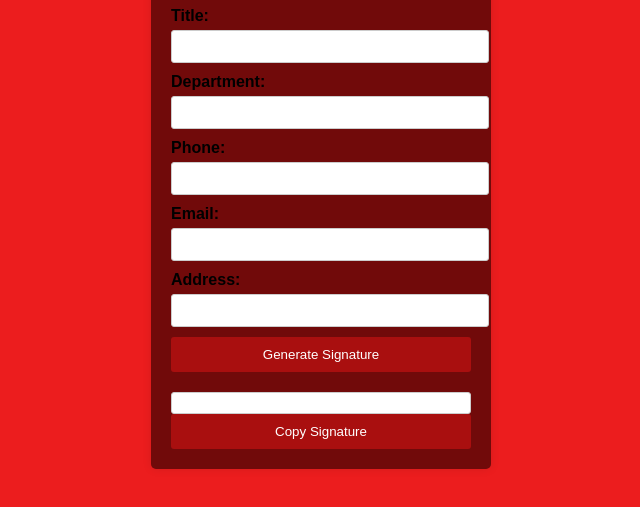
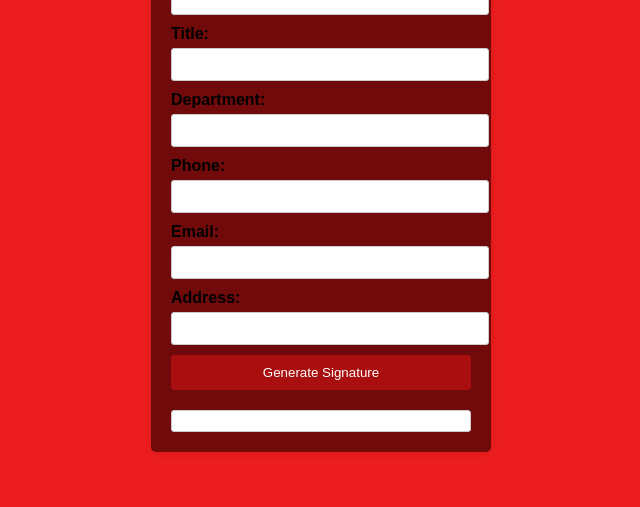
Before and after one commit to HarryGraves1312/email-signature-generator, a plain HTML site: page index.html in a window 1280 px wide. Shown: the part 251-758 px from the top of the page, without its empty margins (319-959 px from the left). Drawn offline with Linux system fonts and the light colour scheme.

Commit message:
Update index.html

```diff
--- a/index.html
+++ b/index.html
@@ -31,8 +31,8 @@
             <button type="button" onclick="generateSignature()">Generate Signature</button>
         </form>
         <div id="signaturePreview" class="signature-preview"></div>
-        <!-- Add the Copy Signature button here -->
-        <button type="button" onclick="copySignature()">Copy Signature</button>
+        <!-- Dodajemo Copy Signature dugme ovde -->
+        <button type="button" id="copyButton" onclick="copySignature()" style="display: none;">Copy Signature</button>
     </div>
     <script src="script.js"></script>
 </body>
```
